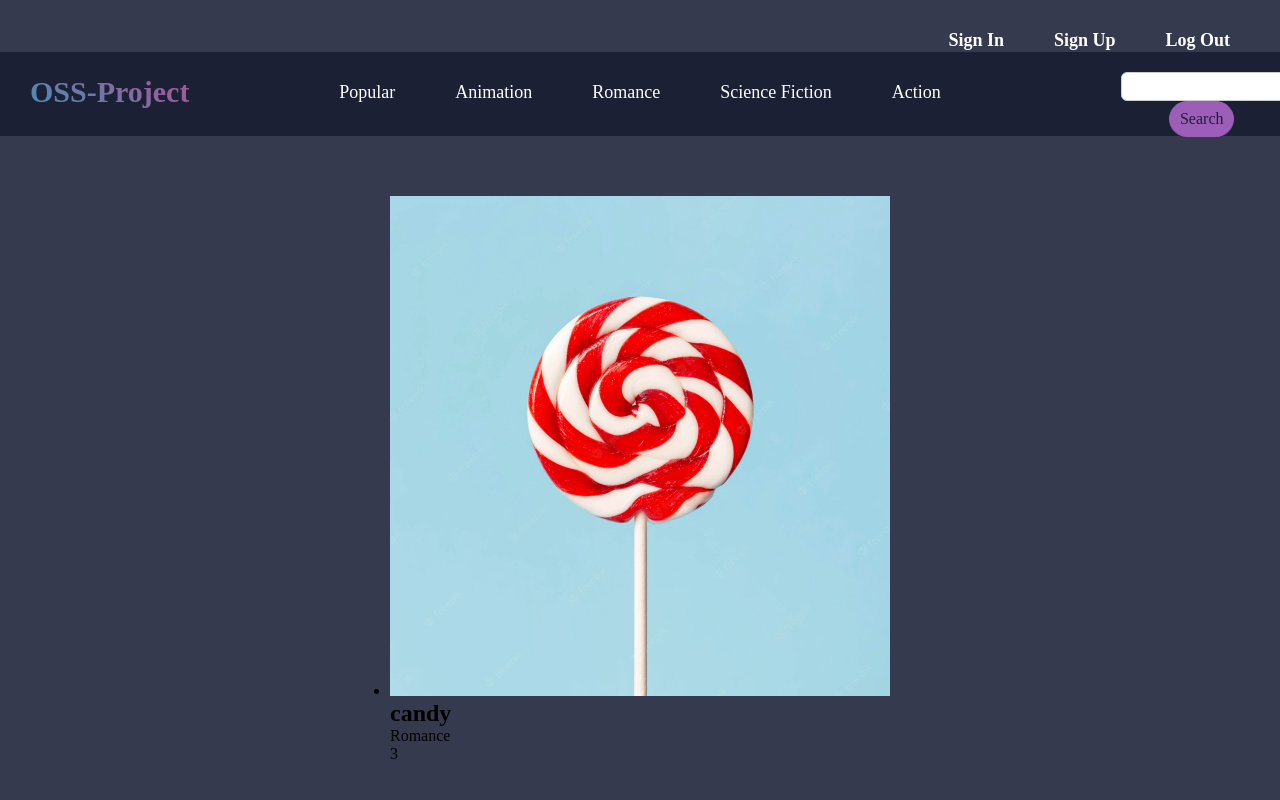
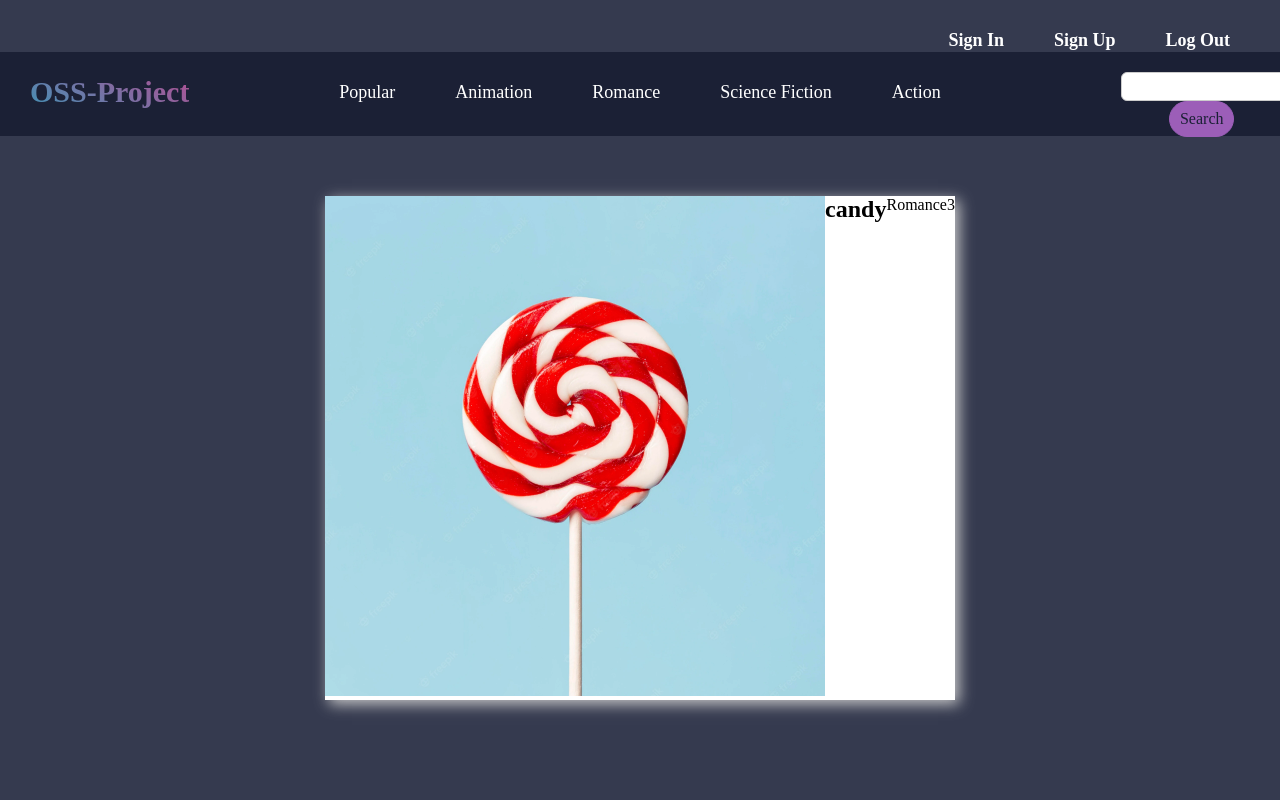
Before and after one commit to khu-open-source/movie-client, a JavaScript app: page /romance in a window 1280 px wide. Shown: the top 800 px of the page. Built offline with nearby package versions, Linux system fonts and the light colour scheme.

Commit message:
fix: fix className #movieinfo.js

```diff
--- a/src/components/Movies/MovieInfo.js
+++ b/src/components/Movies/MovieInfo.js
@@ -4,7 +4,7 @@ import './movieinfo.css';
 
 const MovieInfo = (props) => (
   <div className="movie-info">
-    <li className="movie-list">
+    <li className="movie-container">
       <div className="movie-poster">
         <img alt="movieIMG" src={props.img} />
       </div>
```
